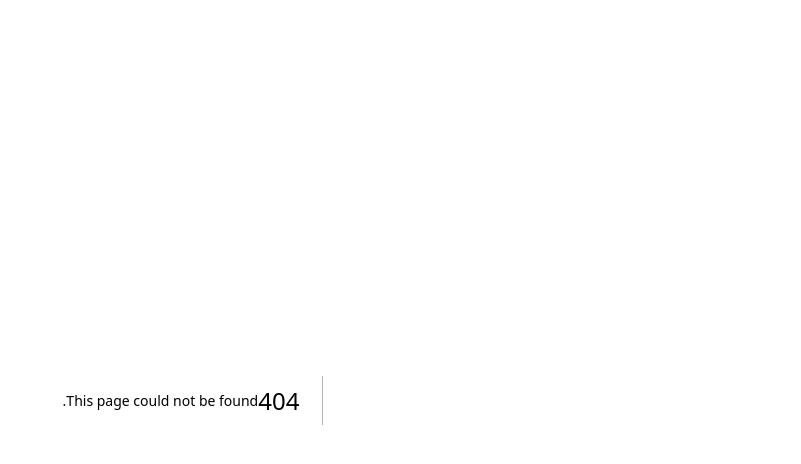
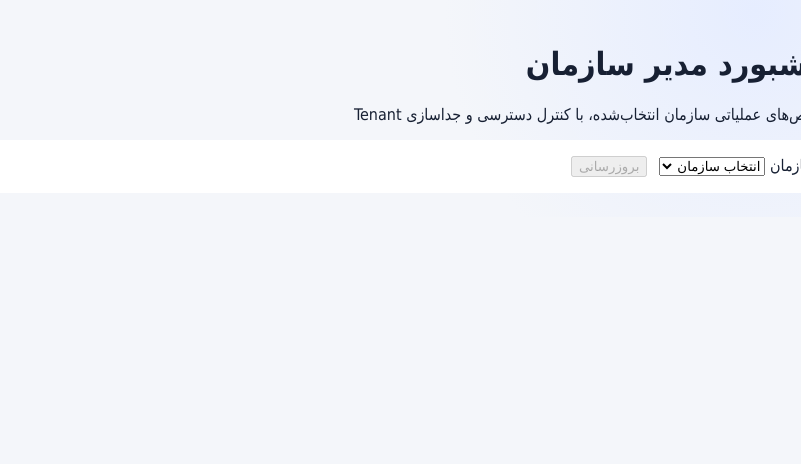
Before and after one commit to godsparadise1111/Fsb, a Next.js app in the folder apps/web/: page /organization-dashboard in a window 1280 px wide. Before the commit this address had no page. Shown: the top 464 px of the page, without its empty margins (479-1280 px from the left). Built offline with nearby package versions, Linux system fonts and the light colour scheme; no server answers.

Commit message:
feat(web): add organization manager dashboard with scoped metrics

```diff
--- /dev/null
+++ b/apps/web/src/app/organization-dashboard/page.tsx
@@ -0,0 +1,13 @@
+"use client";
+import {useCallback,useEffect,useState} from 'react';
+const API=(process.env.NEXT_PUBLIC_API_URL||'http://localhost:3001/api').replace(/\/$/,'');
+type Org={id:string;name:string};
+type Snapshot={organization:Org;metrics:Record<string,number>;measuredAt:string};
+export default function OrganizationDashboardPage(){
+ const [token,setToken]=useState(''),[tenantId,setTenantId]=useState(''),[organizations,setOrganizations]=useState<Org[]>([]),[organizationId,setOrganizationId]=useState(''),[snapshot,setSnapshot]=useState<Snapshot|null>(null),[error,setError]=useState(''),[busy,setBusy]=useState(false);
+ const load=useCallback(async(t=token,org=organizationId)=>{if(!t||!org)return;setBusy(true);try{const r=await fetch(API+'/tenant/dashboard/organization?organizationId='+encodeURIComponent(org),{headers:{Authorization:'Bearer '+t,...(tenantId?{'X-Tenant-Id':tenantId}:{})},cache:'no-store'});const d=await r.json();if(!r.ok)throw new Error(d?.message||'دریافت داشبورد سازمان ناموفق بود');setSnapshot(d);setError('')}catch(e){setError(e instanceof Error?e.message:'خطا')}finally{setBusy(false)}},[token,tenantId,organizationId]);
+ useEffect(()=>{const t=localStorage.getItem('fsb.accessToken')||'',tenant=localStorage.getItem('fsb.tenantId')||'';setToken(t);setTenantId(tenant);if(!t)return;void(async()=>{try{const r=await fetch(API+'/organizations/accessible',{headers:{Authorization:'Bearer '+t,...(tenant?{'X-Tenant-Id':tenant}:{})},cache:'no-store'});const d=await r.json();if(!r.ok)throw new Error(d?.message||'دریافت سازمان‌ها ناموفق بود');const rows=Array.isArray(d)?d:[];setOrganizations(rows);if(rows[0])setOrganizationId(rows[0].id)}catch(e){setError(e instanceof Error?e.message:'خطا')}})()},[]);
+ useEffect(()=>{if(token&&organizationId)void load()},[token,organizationId,load]);
+ const labels:Record<string,string>={runningProcesses:'فرایندهای در جریان',openTasks:'وظایف باز',overdueTasks:'وظایف مهلت‌گذشته',unassignedTasks:'وظایف بدون مسئول',activeAlerts:'هشدارهای فعال',slaBreachedAlerts:'نقض SLA هشدارها'};
+ return <main dir="rtl" style={{maxWidth:1100,margin:'0 auto',padding:24}}><h1>داشبورد مدیر سازمان</h1><p>شاخص‌های عملیاتی سازمان انتخاب‌شده، با کنترل دسترسی و جداسازی Tenant</p><section style={{display:'flex',gap:12,flexWrap:'wrap',alignItems:'center',background:'#fff',padding:16,borderRadius:12}}><label>سازمان <select value={organizationId} onChange={e=>setOrganizationId(e.target.value)}><option value="">انتخاب سازمان</option>{organizations.map(o=><option key={o.id} value={o.id}>{o.name}</option>)}</select></label><button disabled={busy||!organizationId} onClick={()=>void load()}>{busy?'در حال دریافت…':'بروزرسانی'}</button></section>{error&&<p role="alert" style={{color:'#a11'}}>{error}</p>}{snapshot&&<><h2>{snapshot.organization.name}</h2><section style={{display:'grid',gridTemplateColumns:'repeat(auto-fit,minmax(180px,1fr))',gap:12,marginTop:18}}>{Object.entries(snapshot.metrics).map(([key,value])=><article key={key} style={{background:'#fff',border:'1px solid #e4e8f0',borderRadius:14,padding:18}}><small>{labels[key]||key}</small><h2>{Number(value).toLocaleString('fa-IR')}</h2></article>)}</section><p style={{color:'#667085',fontSize:13}}>آخرین اندازه‌گیری: {new Date(snapshot.measuredAt).toLocaleString('fa-IR')}</p></>}</main>;
+}
```
